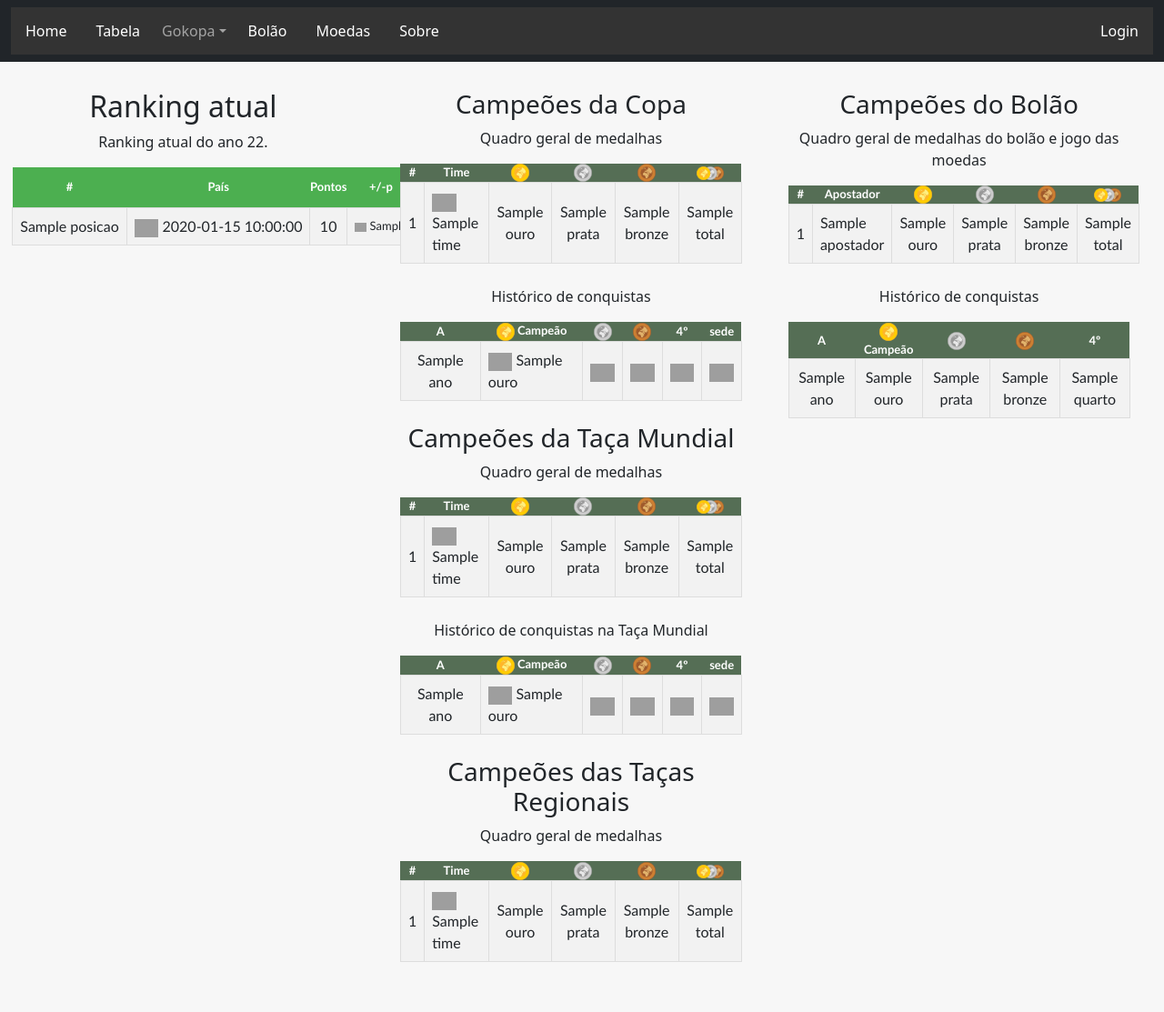
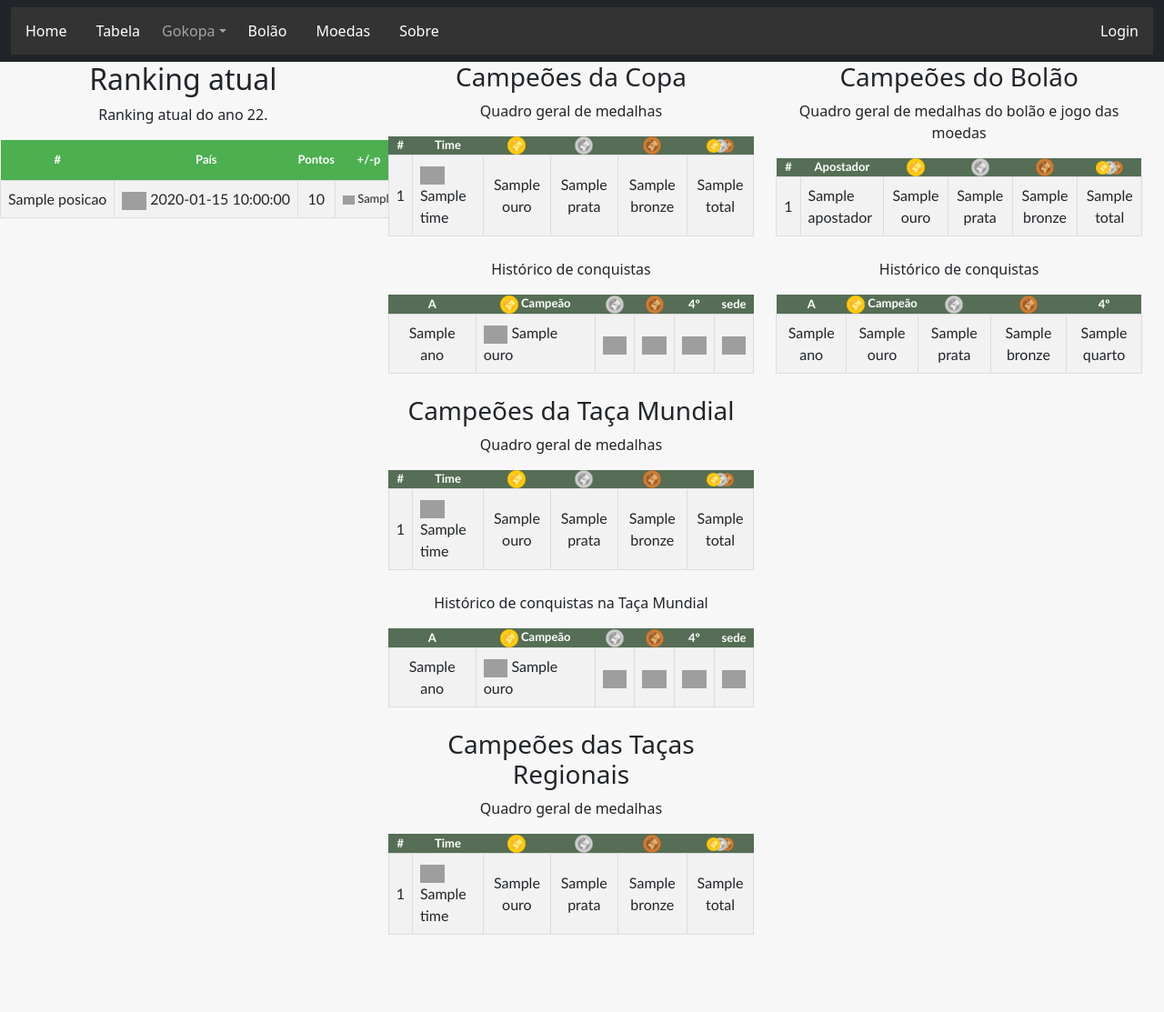
Before and after one commit to leafarlins/gokopa, a Flask app: template app/templates/ranking.html in a window 1280 px wide. Shown: the whole page at 91% size. After the commit the page ends 1028 px from the top, so only its background shows below. Run offline with Flask 2, Linux system fonts and the light colour scheme; the template is opened without the code that fills it: most values are stand-ins (such as "Sample title", 1, 10 or a date in 2020); parts of the project's set-up code (start-up, migrations or seed data) failed here and were passed over; some libraries are stand-ins or nearby versions; grey boxes are pictures that could not be loaded.

Commit message:
template ranking

```diff
--- a/app/templates/ranking.html
+++ b/app/templates/ranking.html
@@ -1,9 +1,9 @@
 {% extends "base.html" %}
 {% block content %}
 <div class="row scoll-pane">
-  <div class="sectionj col-12 col-sd-12 col-md-6 col-lg-6 col-xl-4">
+  <div class="col-12 col-sd-12 col-md-6 col-lg-6 col-xl-4">
     <h2>Ranking atual</h2>
-    <p>Ranking atual do ano 22.</p>
+    <p class="text-center">Ranking atual do ano 22.</p>
         <table class="tab_gokopa ranking" width="95%">
           <tr>
             <th title="Posição">#</th>
@@ -35,9 +35,9 @@
         </table>
 
   </div>
-  <div class="sectionj col-12 col-sd-12 col-md-6 col-lg-6 col-xl-4">
+  <div class="col-12 col-sd-12 col-md-6 col-lg-6 col-xl-4">
     <h3>Campeões da Copa</h3>
-    <p>Quadro geral de medalhas</p>
+    <p class="text-center">Quadro geral de medalhas</p>
     <table class="tab_gokopa quadro">
       <tr>
         <th title="Posição">#</th>
@@ -68,7 +68,7 @@
       </tr>
       {% endfor %}
     </table>
-    <br><p>Histórico de conquistas</p>
+    <br><p class="text-center">Histórico de conquistas</p>
 
     <table class="tab_gokopa quadro">
       <tr>
@@ -97,7 +97,7 @@
     </table>
 
     <br><h3>Campeões da Taça Mundial</h3>
-    <p>Quadro geral de medalhas</p>
+    <p class="text-center">Quadro geral de medalhas</p>
     <table class="tab_gokopa quadro">
       <tr>
         <th title="Posição">#</th>
@@ -128,7 +128,7 @@
       </tr>
       {% endfor %}
     </table>
-    <br><p>Histórico de conquistas na Taça Mundial</p>
+    <br><p class="text-center">Histórico de conquistas na Taça Mundial</p>
 
     <table class="tab_gokopa quadro">
       <tr>
@@ -152,7 +152,7 @@
     </table>
 
     <br><h3>Campeões das Taças Regionais</h3>
-    <p>Quadro geral de medalhas</p>
+    <p class="text-center">Quadro geral de medalhas</p>
     <table class="tab_gokopa quadro">
       <tr>
         <th title="Posição">#</th>
@@ -185,9 +185,9 @@
     </table>
   </div>
 
-  <div class="sectionj col-12 col-sd-12 col-md-6 col-lg-6 col-xl-4">
+  <div class="col-12 col-sd-12 col-md-6 col-lg-6 col-xl-4">
     <h3>Campeões do Bolão</h3>
-    <p>Quadro geral de medalhas do bolão e jogo das moedas</p>
+    <p class="text-center">Quadro geral de medalhas do bolão e jogo das moedas</p>
     <table class="tab_gokopa quadro">
       <tr>
         <th title="Posição">#</th>
@@ -218,7 +218,7 @@
       </tr>
       {% endfor %}
     </table>
-    <br><p>Histórico de conquistas</p>
+    <br><p class="text-center">Histórico de conquistas</p>
     <table class="tab_gokopa quadro mb-3">
       <tr>
         <th title="Ano">A</th>
```
